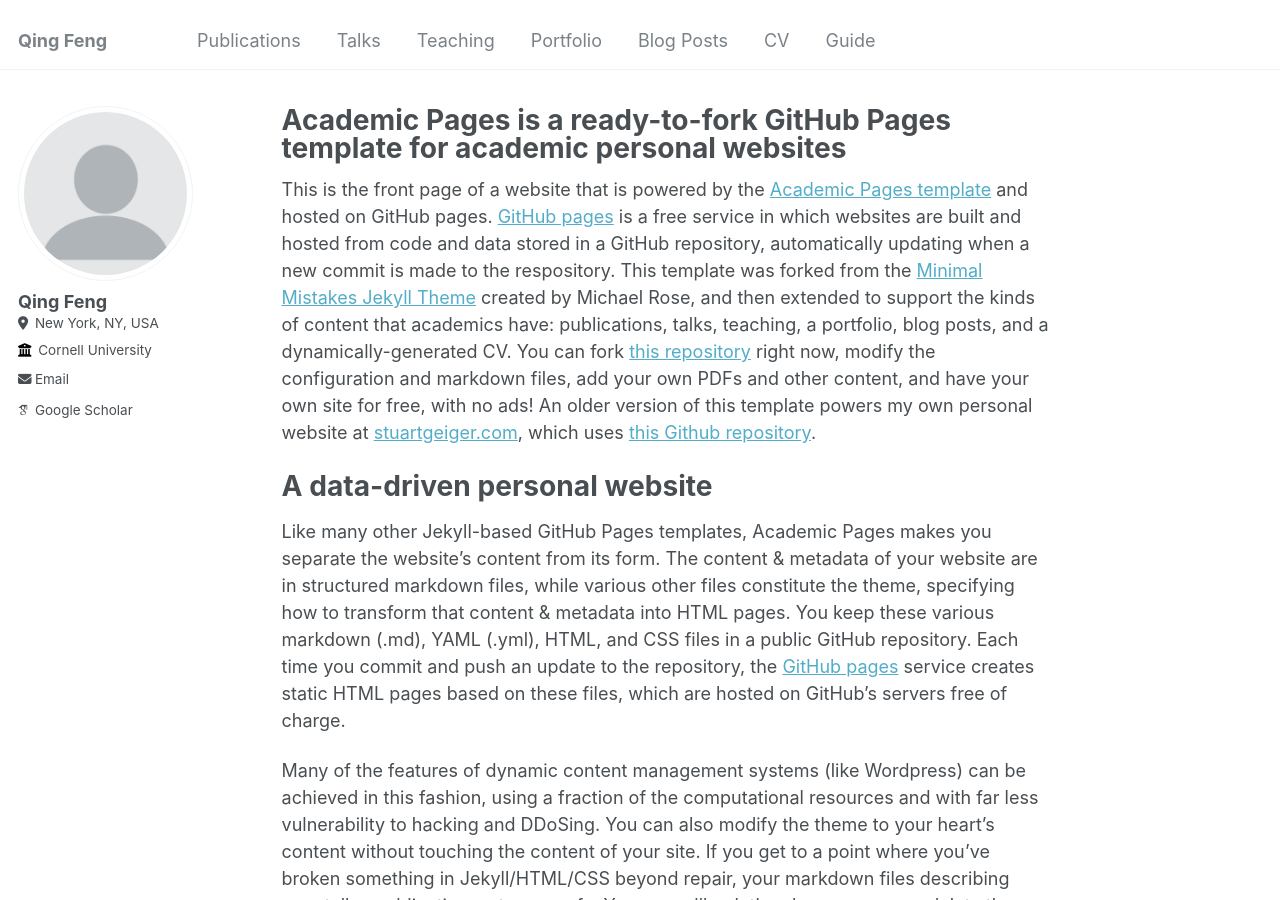
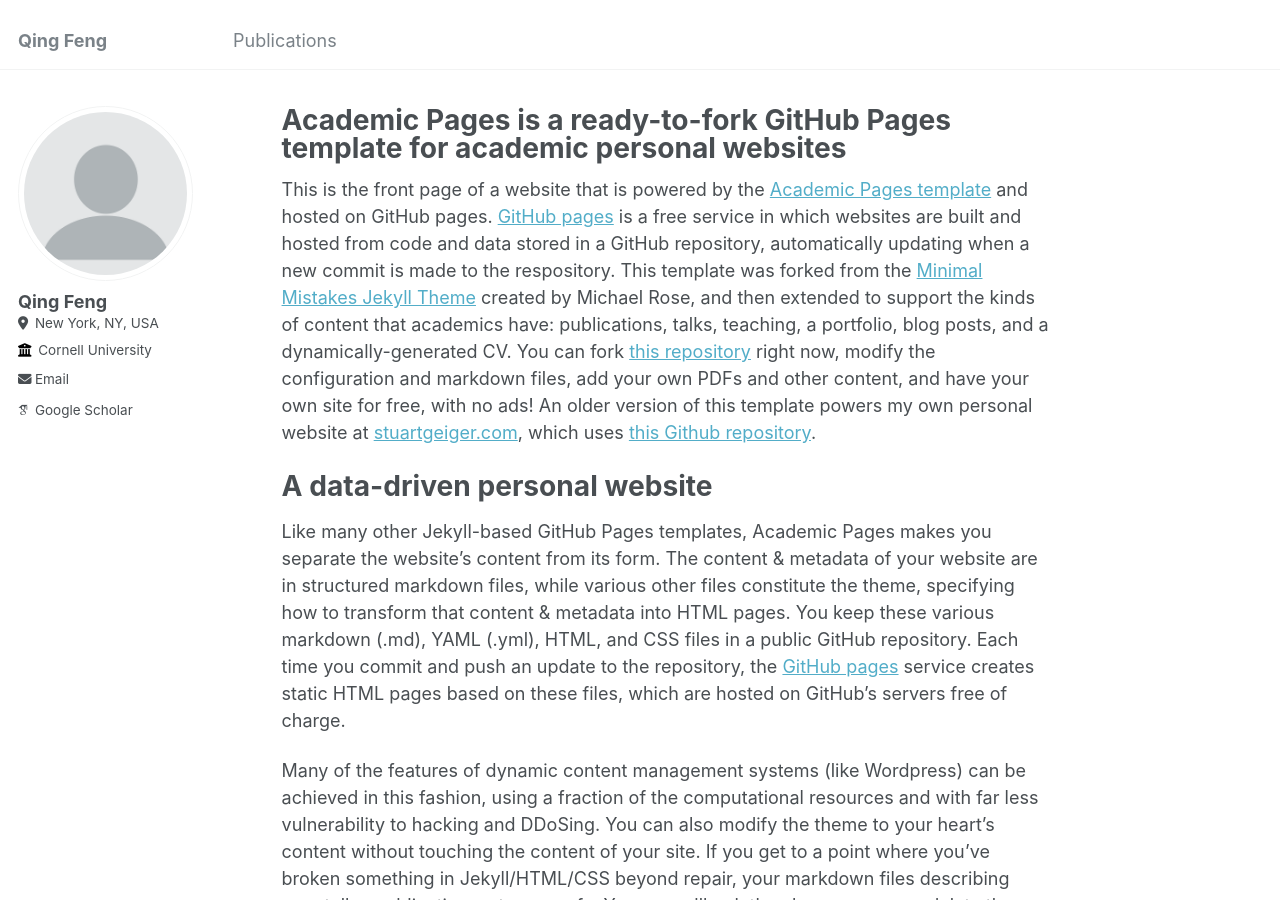
Before and after one commit to qfeng48/qfeng48.github.io, a Jekyll site: the page built from _pages/about.md, in a window 1280 px wide and 900 px high. Built offline with Jekyll 4.4.1, drawn with Linux system fonts in a browser that asks for light colours; some web fonts are replaced.

Commit message:
Update navigation.yml

```diff
--- a/_data/navigation.yml
+++ b/_data/navigation.yml
@@ -1,22 +1,8 @@
 # main links links
 main:
+
+  - title "About"
+    url:/
+
   - title: "Publications"
     url: /publications/
-
-  - title: "Talks"
-    url: /talks/
-
-  - title: "Teaching"
-    url: /teaching/
-
-  - title: "Portfolio"
-    url: /portfolio/
-
-  - title: "Blog Posts"
-    url: /year-archive/
-
-  - title: "CV"
-    url: /cv/
-
-  - title: "Guide"
-    url: /markdown/
```
